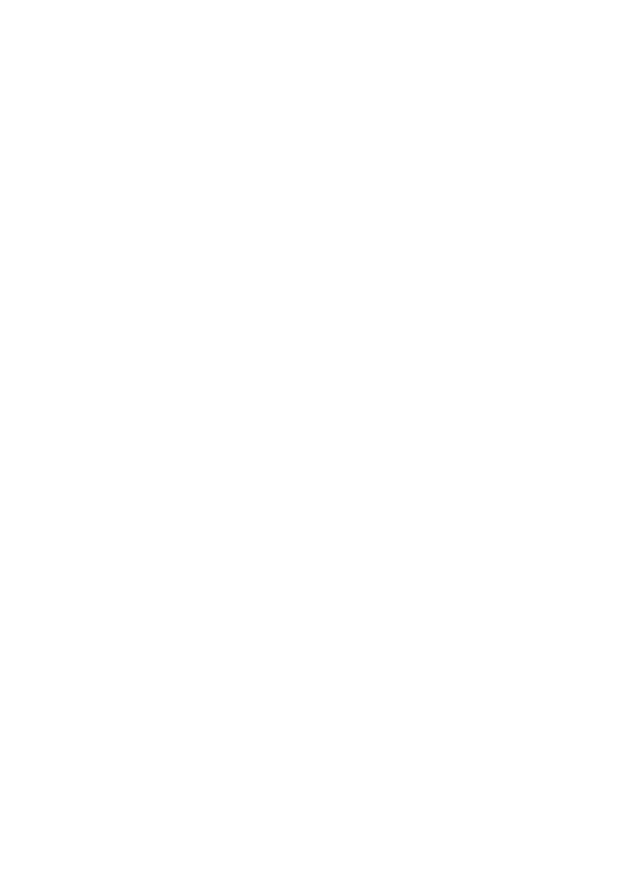
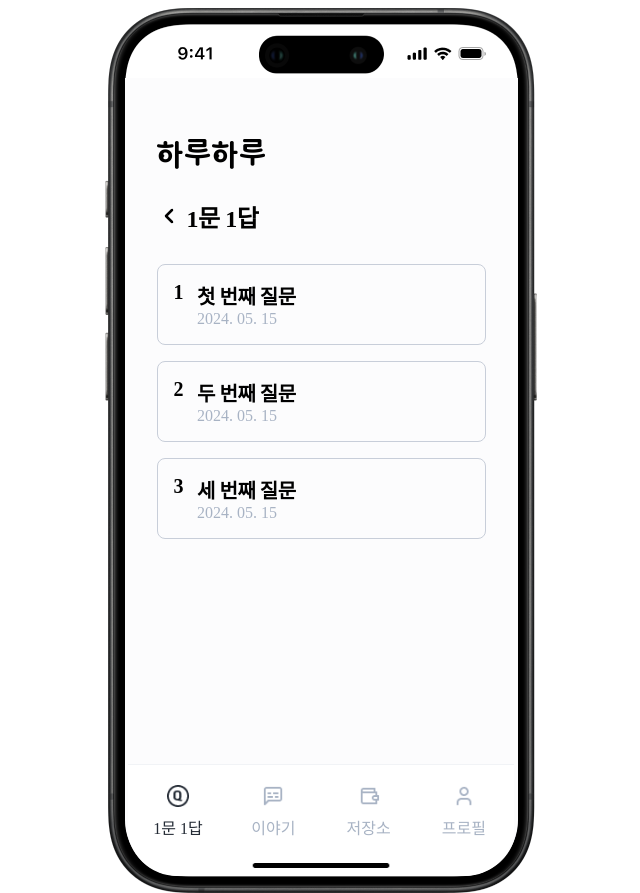
Before and after one commit to seola1ne/HaruHaru, a React (Create React App) app in the folder frontend/: page /storage/question in a window 1280 px wide. Before the commit this address had no page. Shown: the whole page, without its empty margins (319-959 px from the left). Before the commit the page ends 800 px from the top, so only its background shows below. Built offline with nearby package versions, Linux system fonts and the light colour scheme.

Commit message:
feat : 1문 1답 저장소 페이지 퍼블리싱

```diff
--- a/frontend/src/App.jsx
+++ b/frontend/src/App.jsx
@@ -3,6 +3,7 @@
 import QuestionWrite from "pages/question/[id]/write";
 import SignUp from "pages/signup";
 import Splash from "pages/splash";
+import QuestionAnswer from "pages/storage/questionAnswer";
 import Storage from "pages/storage/storage";
 import Talk from "pages/talk/talk";
 import TalkWrite from "pages/talk/[id]/write";
@@ -19,6 +20,7 @@
         <Route path="/talk/:id/write" element={<TalkWrite />} />
         <Route path="/talk" element={<Talk />} />
         <Route path="/storage" element={<Storage />} />
+        <Route path="/storage/question" element={<QuestionAnswer />} />
         <Route path="/profile" element={<Profile />} />
       </Routes>
     </BrowserRouter>
--- /dev/null
+++ b/frontend/src/components/AnswerItem/index.jsx
@@ -0,0 +1,60 @@
+import Column from 'components/Common/Flex/Column';
+import Row from 'components/Common/Flex/Row';
+import React from 'react';
+import styled from 'styled-components';
+import color from 'styles/color';
+import font from 'styles/font';
+
+function AnswerItem({id, title, answer, date, isActive, onClick}){
+  function formatDate(date) {
+    const year = date.slice(0, 4);
+    const month = date.slice(4, 6);
+    const day = date.slice(6, 8);
+    return `${year}. ${month}. ${day}`;
+  }
+
+  const formattedDate = formatDate(date);
+
+  return (
+    <AnswerItemBox onClick={onClick}>
+      <Row gap={0.88}>
+        <p className="title">{id}</p>
+        <Column>
+          <p className="title">{title}</p>
+          <p className="date">{formattedDate}</p>
+          <p className="answer" style={{ display: isActive ? 'block' : 'none' }}>
+            {answer}
+          </p>
+        </Column>
+      </Row>
+    </AnswerItemBox>
+  );
+};
+
+export default AnswerItem;
+
+const AnswerItemBox = styled.div`
+  border: 1px solid ${color.gray[300]};
+  border-radius: 0.5rem;
+  padding: 1rem;
+  cursor: pointer;
+
+  .title {
+    ${font.H2};
+    font-weight: bold;
+  }
+
+  .date {
+    color: ${color.gray[400]};
+  }
+
+  .answer {
+    ${font.Body1};
+    margin-top: 0.5rem;
+  }
+
+  &:hover {
+    transition: 0.3s ease;
+    background-color: ${color.gray[100]};
+  }
+`;
--- a/frontend/src/pages/storage/questionAnswer.jsx
+++ b/frontend/src/pages/storage/questionAnswer.jsx
@@ -0,0 +1,123 @@
+import { useState } from 'react';
+import { styled } from 'styled-components';
+import Layout from "layout/Layout";
+import Screen from "layout/Screen/Screen";
+import Logo from "assets/global/Logo.png";
+import Footer from 'components/Common/Footer';
+import color from 'styles/color';
+import font from 'styles/font';
+import ArrowLeft from "assets/icon/arrow-left.png";
+import { Link } from 'react-router-dom';
+import AnswerItem from 'components/AnswerItem';
+
+function QuestionAnswer() {
+    const [activeIndex, setActiveIndex] = useState(-1);
+
+    const handleQuestionClick = (index) => {
+        setActiveIndex(activeIndex === index ? -1 : index);
+    };
+
+    const answers = [
+        {
+            id: 1,
+            question: "첫 번째 질문",
+            answer: "첫 번째 질문의 답변입니다.",
+            date: "20240515"
+        },
+        {
+            id: 2,
+            question: "두 번째 질문",
+            answer: "두 번째 질문의 답변입니다.",
+            date: "20240515"
+        },
+        {
+            id: 3,
+            question: "세 번째 질문",
+            answer: "세 번째 질문의 답변입니다.",
+            date: "20240515"
+        }
+    ];
+
+    return (
+        <Layout bgcolor={color.gray[50]}>
+            <Screen>
+                <AnswerPageBox>
+                    <TitleBox>
+                        <img className="logo" src={Logo} alt="하루하루" />
+                        <StyledLink to="/question">
+                        <img className="arrow" src={ArrowLeft} alt="돌아가기"/>
+                        1문 1답
+                        </StyledLink>
+                    </TitleBox>
+                    <QuestionList>
+                        {answers.map((question, index) => (
+                            <AnswerItem
+                                key={question.id}
+                                id={question.id}
+                                title={question.question}
+                                answer={question.answer}
+                                date={question.date}
+                                isActive={activeIndex === index}
+                                onClick={() => handleQuestionClick(index)}
+                            />
+                        ))}
+                    </QuestionList>
+                </AnswerPageBox>
+                <Footer />
+            </Screen>
+        </Layout>
+    )
+}
+
+export default QuestionAnswer;
+
+const AnswerPageBox = styled.div`
+    width: 100%;
+    padding: 3.75rem 2rem;
+    overflow: auto;
+
+    p {
+        margin: 0;
+    }
+
+    .box-title {
+      ${font.H1};
+    }
+`;
+
+const TitleBox = styled.div`
+    display: flex;
+    flex-direction: column;
+    gap: 1.87rem;
+    ${font.H1};
+
+
+    margin-bottom: 1.88rem;
+
+    .logo {
+      width: 6.75rem;
+    }
+
+    .arrow {
+      width: 1.5rem;
+      height: 1.5rem;
+
+      &:hover {
+        cursor: pointer;
+      }
+    }
+`;
+
+const StyledLink = styled(Link)`
+  display: flex;
+  align-items: center;
+  gap: 0.38rem;
+  color: ${color.base['black']};
+  text-decoration: none;
+`;
+
+const QuestionList = styled.div`
+    display: flex;
+    flex-direction: column;
+    gap: 1rem;
+`;
--- a/frontend/src/pages/storage/storage.jsx
+++ b/frontend/src/pages/storage/storage.jsx
@@ -6,6 +6,7 @@
 import Footer from 'components/Common/Footer';
 import color from 'styles/color';
 import font from 'styles/font';
+import { Link } from 'react-router-dom';
 
 function Storage() {
     return (
@@ -17,13 +18,16 @@
                     <PageTitle title="원설아 님의 기록장이에요!" subTitle="원설아 님만의 기록들을 확인해 봐요." />
                 </TitleBox>
                 <ItemsBox>
+                    <StyledLink to="/storage/question">
                         <StorageItem>
                                 <Col>
                                     <p className="item-title">1문 1답</p>
-                            <p className="item-subtitle">하루에 하나씩 주어지는 질문에<br />답변한 기록들이에요.</p>
+                                    <p className="item-subtitle">하루에 하나씩 주어지는 <br />질문에 답변한 기록들이에요.</p>
                                 </Col>
                                 <p className="item-icon">📃</p>
                         </StorageItem>
+                    </StyledLink>
+                    <StyledLink to="/storage/talk">
                         <StorageItem>
                             <Col>
                                 <p className="item-title">이야기</p>
@@ -31,6 +35,7 @@
                             </Col>
                             <p className="item-icon">🤔</p>
                         </StorageItem>
+                    </StyledLink>
                 </ItemsBox>
                 </StoragePageBox>
                 <Footer />
@@ -105,3 +110,8 @@
     flex-direction: column;
     gap: 0.4rem;
 `;
+
+const StyledLink = styled(Link)`
+    text-decoration: none;
+
+`
```
Lines whose indentation alone changed are shown as unchanged.
